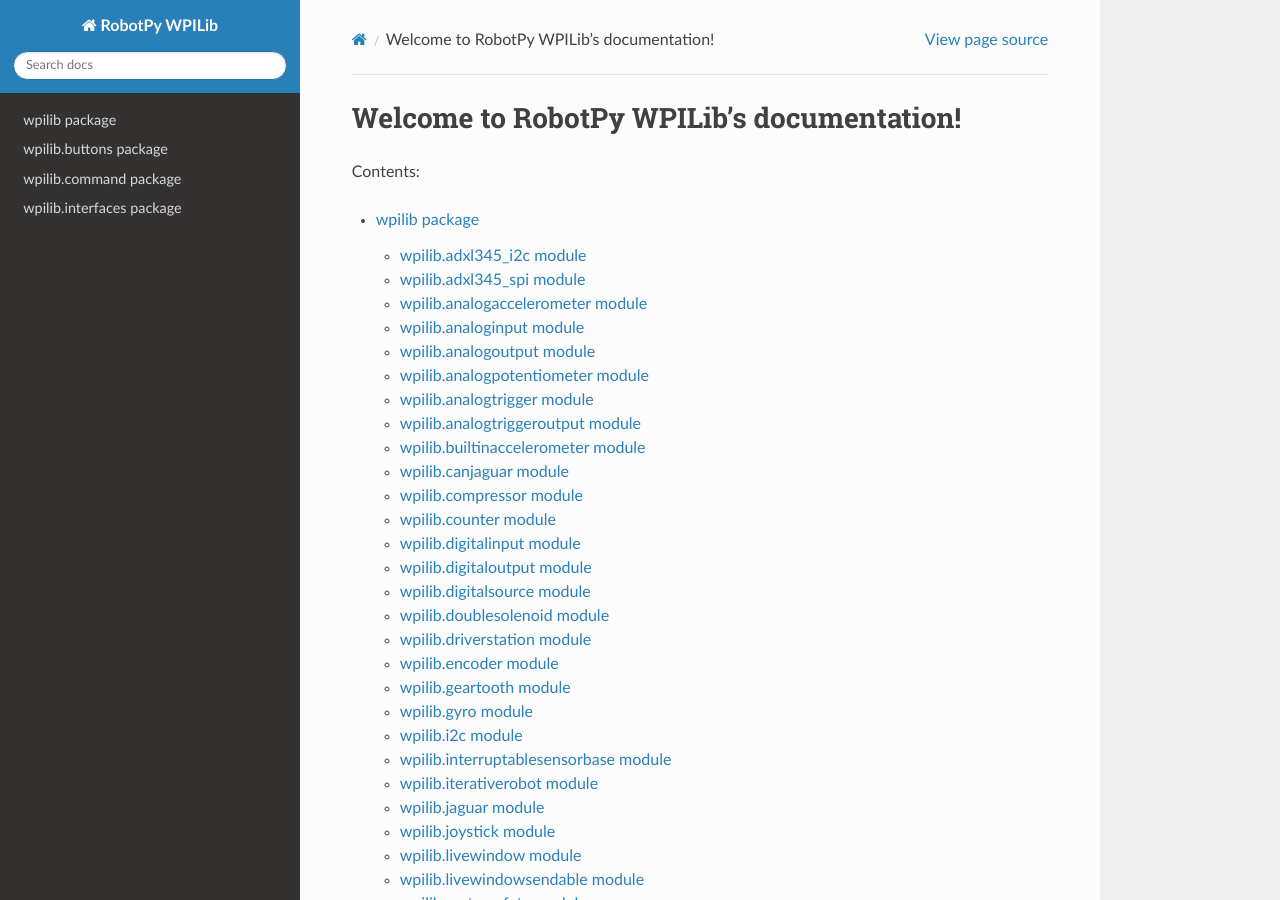
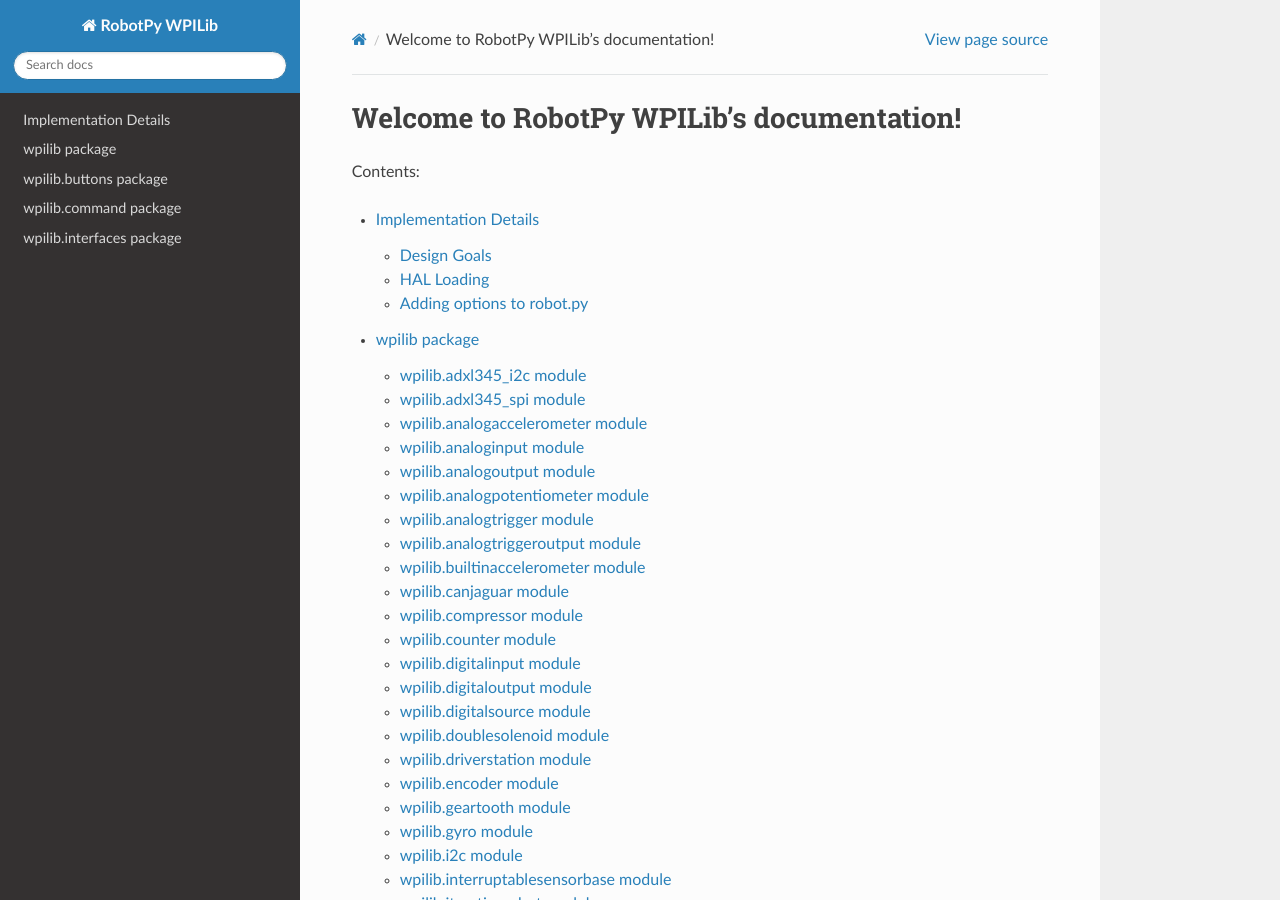
Before and after one commit to robotpy/robotpy-wpilib, a Sphinx documentation site: the page built from docs/index.rst, in a window 1280 px wide and 900 px high. Built offline with Sphinx 7.4.7 and the Read the Docs theme 2.0.0, drawn with Linux system fonts in a browser that asks for light colours; some of the changed lines change nothing that is shown.

Commit message:
Add doc for internals

```diff
--- a/docs/index.rst
+++ b/docs/index.rst
@@ -11,6 +11,8 @@
 .. toctree::
    :maxdepth: 4
 
+   internal
+
    wpilib
    wpilib.buttons
    wpilib.command
--- /dev/null
+++ b/docs/internal.rst
@@ -0,0 +1,89 @@
+Implementation Details
+======================
+
+This page contains various design/implementation notes that are useful to
+people that are peering at the internals of WPILib/HAL. We will try to
+keep this document up to date...
+
+Design Goals
+------------
+
+The python implementation of WPILib/HAL is derived from the Java implementation
+of WPILib. In particular, we strive to keep the python implementation of WPILib
+as close to the spirit of the original WPILib java libraries as we can, only
+adding language-specific features where it makes sense.
+
+Things that you won't find in the original WPILib can be found in the _impl
+package.
+
+If you have a suggestion for things to add to WPILib, we suggest adding it to
+the `robotpy_ext <https://github.com/robotpy/robotpy-wpilib-utilities>`_ package,
+which is a separate package for "high quality code of things that should be in
+WPILib, but aren't". This package is installed by the RobotPy installer by
+default.
+
+HAL Loading
+-----------
+
+Currently, the HAL is split into two python packages:
+
+* hal - Provided by the robotpy-hal-base package
+* hal_impl - Provided by either robotpy-hal-roborio or robotpy-hal-sim
+
+You can only have a single hal_impl package installed in a particular python
+installation.
+
+The :mod:`hal` package provides the definition of the functions and various
+types & required constants.
+
+The :mod:`hal_impl` package provides the actual implementation of the HAL
+functions, or links them to a shared DLL via ctypes.
+
+
+Adding options to robot.py
+--------------------------
+
+When :func:`wpilib.run` is called, that function determines available commands
+that can be run, and parses command line arguments to pass to the commands.
+Examples of commands include:
+
+* Running the robot code
+* Running the robot code, connected to a simulator
+* Running unit tests on the robot code
+* And lots more!
+
+python setuptools has a feature that allows you to extend the commands available
+to robot.py without needing to modify WPILib's code. To add your own command,
+do the following:
+
+* Define a setuptools entrypoint in your package's setup.py (see below)
+* The entrypoint name is the command to add
+* The entrypoint must point at an object that has the following properties:
+    * Must have a docstring (shown when --help is given)
+    * Constructor must take a single argument (it is an argparse parser which options can be added to)
+    * Must have a 'run' function which takes two arguments: options, and robot_class
+
+If your command's run function is called, it is your command's responsibility
+to execute the robot code (if that is desired). This sample command
+demonstrates how to do this::
+
+    class SampleCommand:
+        '''Help text shown to user'''
+
+        def __init__(self, parser):
+            pass
+
+        def run(self, options, robot_class):
+            # runs the robot code main loop
+            robot_class.main(robot_class)
+
+To register your command as a robotpy extension, you must add the following
+to your setup.py setup() invocation::
+
+    from setuptools import setup
+
+    setup(
+          ...
+          entry_points={'robot_py': ['name_of_command = package.module:CommandClassName']},
+          ...
+          )
```
